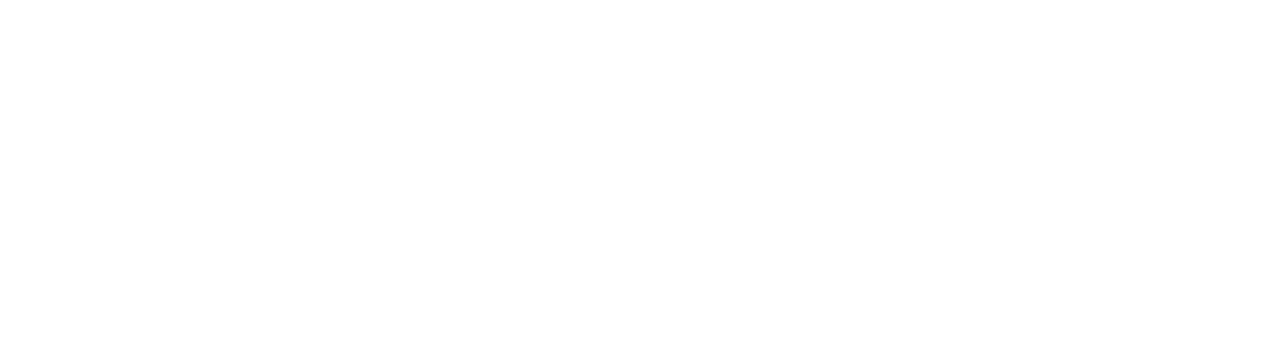
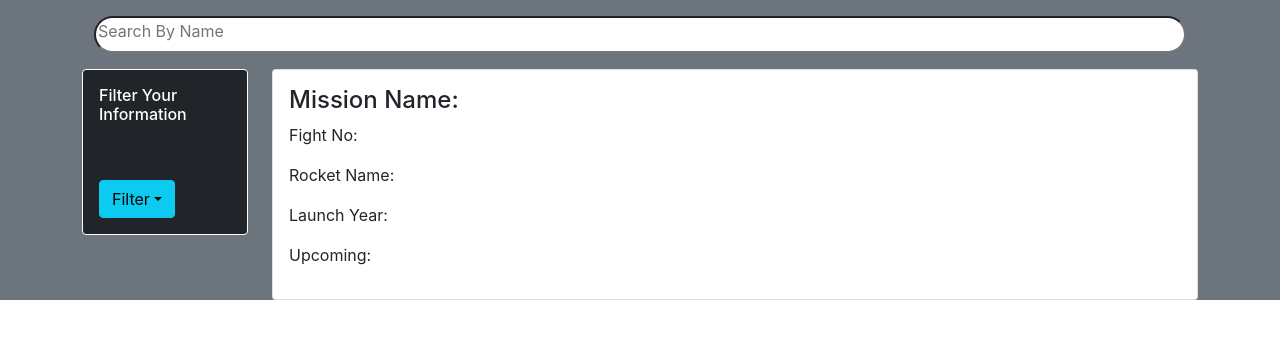
Before and after one commit to alaminsahed/rocket-info, a React (Create React App) app: page / in a window 1280 px wide. Shown: the top 338 px of the page. Built offline with nearby package versions, Linux system fonts and the light colour scheme.

Commit message:
structure & reducer done

```diff
--- a/package.json
+++ b/package.json
@@ -7,9 +7,9 @@
     "@testing-library/jest-dom": "^5.14.1",
     "@testing-library/react": "^11.2.7",
     "@testing-library/user-event": "^12.8.3",
-    "bootstrap": "^5.1.2",
+    "bootstrap": "^5.1.1",
     "react": "^17.0.2",
-    "react-bootstrap": "^1.6.4",
+    "react-bootstrap": "^2.0.0-rc.0",
     "react-dom": "^17.0.2",
     "react-redux": "^7.2.5",
     "react-scripts": "4.0.3",
--- a/public/index.html
+++ b/public/index.html
@@ -14,6 +14,7 @@
       manifest.json provides metadata used when your web app is installed on a
       user's mobile device or desktop. See https://developers.google.com/web/fundamentals/web-app-manifest/
     -->
+    <link href="https://cdn.jsdelivr.net/npm/bootstrap@5.0.2/dist/css/bootstrap.min.css" rel="stylesheet" integrity="sha384-EVSTQN3/azprG1Anm3QDgpJLIm9Nao0Yz1ztcQTwFspd3yD65VohhpuuCOmLASjC" crossorigin="anonymous">
     <link rel="manifest" href="%PUBLIC_URL%/manifest.json" />
     <!--
       Notice the use of %PUBLIC_URL% in the tags above.
--- a/src/App.css
+++ /dev/null
@@ -1,38 +0,0 @@
-.App {
-  text-align: center;
-}
-
-.App-logo {
-  height: 40vmin;
-  pointer-events: none;
-}
-
-@media (prefers-reduced-motion: no-preference) {
-  .App-logo {
-    animation: App-logo-spin infinite 20s linear;
-  }
-}
-
-.App-header {
-  background-color: #282c34;
-  min-height: 100vh;
-  display: flex;
-  flex-direction: column;
-  align-items: center;
-  justify-content: center;
-  font-size: calc(10px + 2vmin);
-  color: white;
-}
-
-.App-link {
-  color: #61dafb;
-}
-
-@keyframes App-logo-spin {
-  from {
-    transform: rotate(0deg);
-  }
-  to {
-    transform: rotate(360deg);
-  }
-}
--- a/src/App.js
+++ b/src/App.js
@@ -1,11 +1,9 @@
-import logo from './logo.svg';
-import './App.css';
+import Home from './pages/Home';
 
 function App() {
   return (
-    <div>
-
-
+    <div className="bg-secondary">
+     <Home/>
     </div>
   );
 }
--- /dev/null
+++ b/src/Component/Card.js
@@ -0,0 +1,22 @@
+import React from "react";
+
+
+const Card = () => {
+  return (
+    <div>
+      <div className="col">
+        <div className="card">
+          <div className="card-body">
+           <h4>Mission Name:</h4>
+           <p>Fight No:</p>
+           <p>Rocket Name:</p>
+           <p>Launch Year:</p>
+           <p>Upcoming:</p></div>
+
+        </div>
+      </div>
+    </div>
+  );
+};
+
+export default Card;
--- /dev/null
+++ b/src/Component/Filter.js
@@ -0,0 +1,26 @@
+import React from "react";
+import { Dropdown } from "react-bootstrap";
+
+const Filter = () => {
+  return (
+    <div>
+      <div className="card bg-dark bg-opacity-50 text-white border-white">
+        <div className="card-body">
+          <h6>Filter Your Information</h6>
+          <Dropdown className="pt-5">
+            <Dropdown.Toggle variant="info" id="dropdown-basic">
+              Filter
+            </Dropdown.Toggle>
+            <Dropdown.Menu>
+              <Dropdown.Item>Action</Dropdown.Item>
+              <Dropdown.Item>Another action</Dropdown.Item>
+              <Dropdown.Item>Something else</Dropdown.Item>
+            </Dropdown.Menu>
+          </Dropdown>
+        </div>
+      </div>
+    </div>
+  );
+};
+
+export default Filter;
--- /dev/null
+++ b/src/Component/Search.js
@@ -0,0 +1,12 @@
+import React from 'react';
+
+const Search = () => {
+    return (
+        <div className="container">
+            <input type="text" className="w-100 mt-3 rounded-pill border-2 pb-2" placeholder="Search By Name"/>
+
+        </div>
+    );
+};
+
+export default Search;
--- a/src/index.js
+++ b/src/index.js
@@ -1,6 +1,7 @@
 import React from 'react';
 import ReactDOM from 'react-dom';
 import './index.css';
+import '../node_modules/bootstrap/dist/css/bootstrap-grid.min.css'
 import App from './App';
 import reportWebVitals from './reportWebVitals';
 
--- /dev/null
+++ b/src/pages/Home.js
@@ -0,0 +1,22 @@
+import React from "react";
+import Card from "../Component/Card";
+import Filter from "../Component/Filter";
+import Search from "../Component/Search";
+
+const Home = () => {
+  return (
+    <div className="container">
+      <Search />
+      <div className="row">
+        <div className="col-md-2 mt-3">
+          <Filter/>
+        </div>
+        <div className="col-md-10 mt-3">
+          <Card />
+        </div>
+      </div>
+    </div>
+  );
+};
+
+export default Home;
```
Also changed, not shown: src/slice/homeSlice.js (added, +45 -0 lines), src/app/store.js (added), 1 other file (tests, documents, lock files or other folders).
